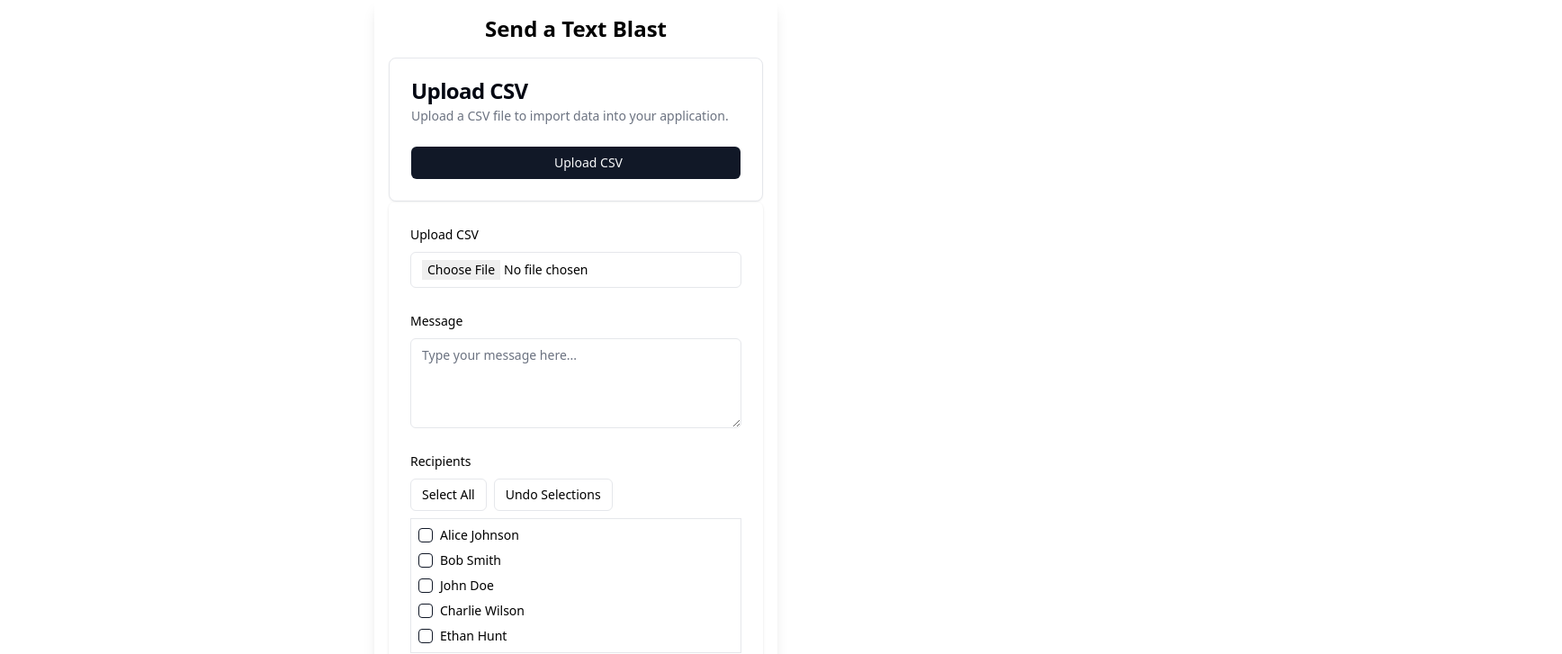
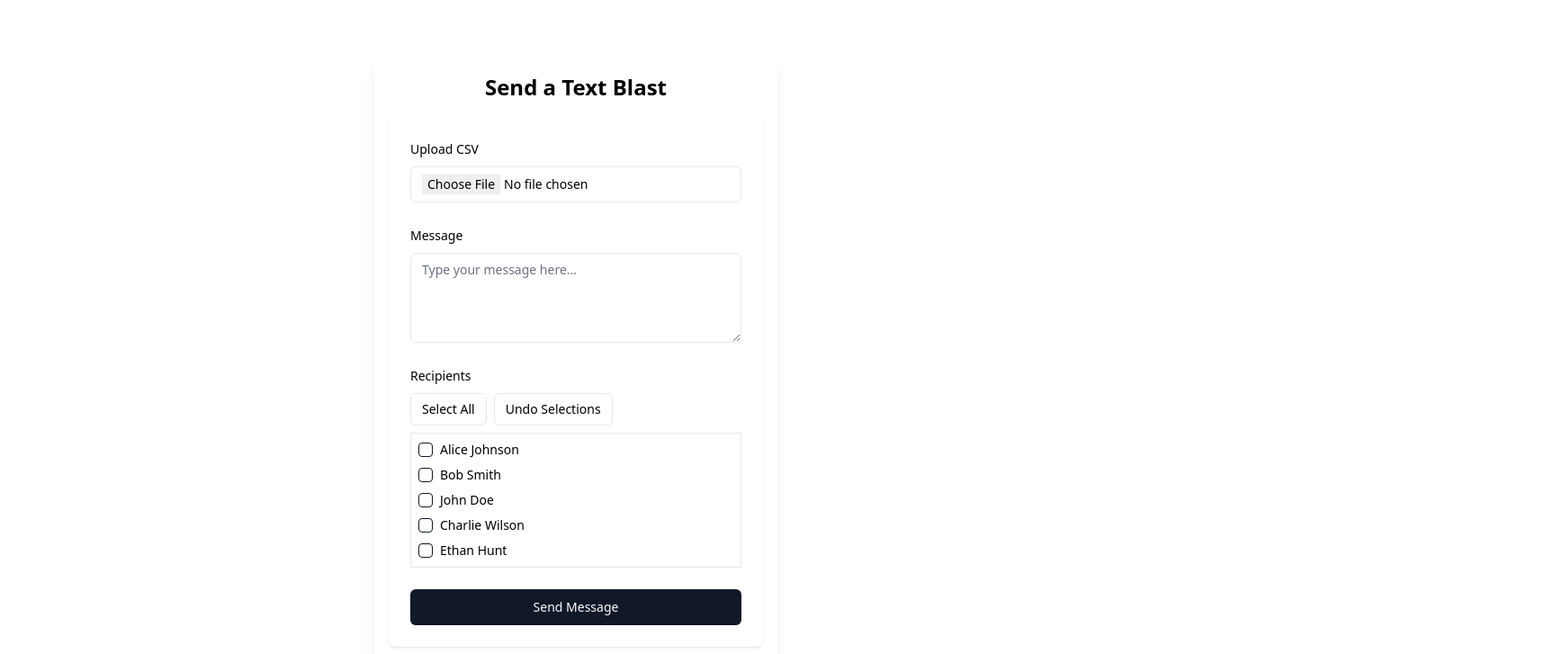
Before and after one commit to nostango/nail-blast-text, a Next.js app in the folder frontend/nail-tech-blast/: page / in a window 1280 px wide. Shown: the top 727 px of the page at 90% size, 1736 px wide, since content can reach past the window. Built offline with nearby package versions, Linux system fonts and the light colour scheme.

Commit message:
update: get rid of the old csv component

```diff
--- a/frontend/nail-tech-blast/src/app/page.tsx
+++ b/frontend/nail-tech-blast/src/app/page.tsx
@@ -7,9 +7,6 @@ export default function Home() {
       <div className="w-full max-w-md p-4 bg-white rounded shadow-lg">
         <h1 className="text-2xl font-bold text-center mb-4">Send a Text Blast</h1>
 
-        {/* CSV Upload Button component */}
-        {upload_csv_button()}
-
         {/* Group Message Form component */}
         <GroupMessageFormComponent />
       </div>
```
